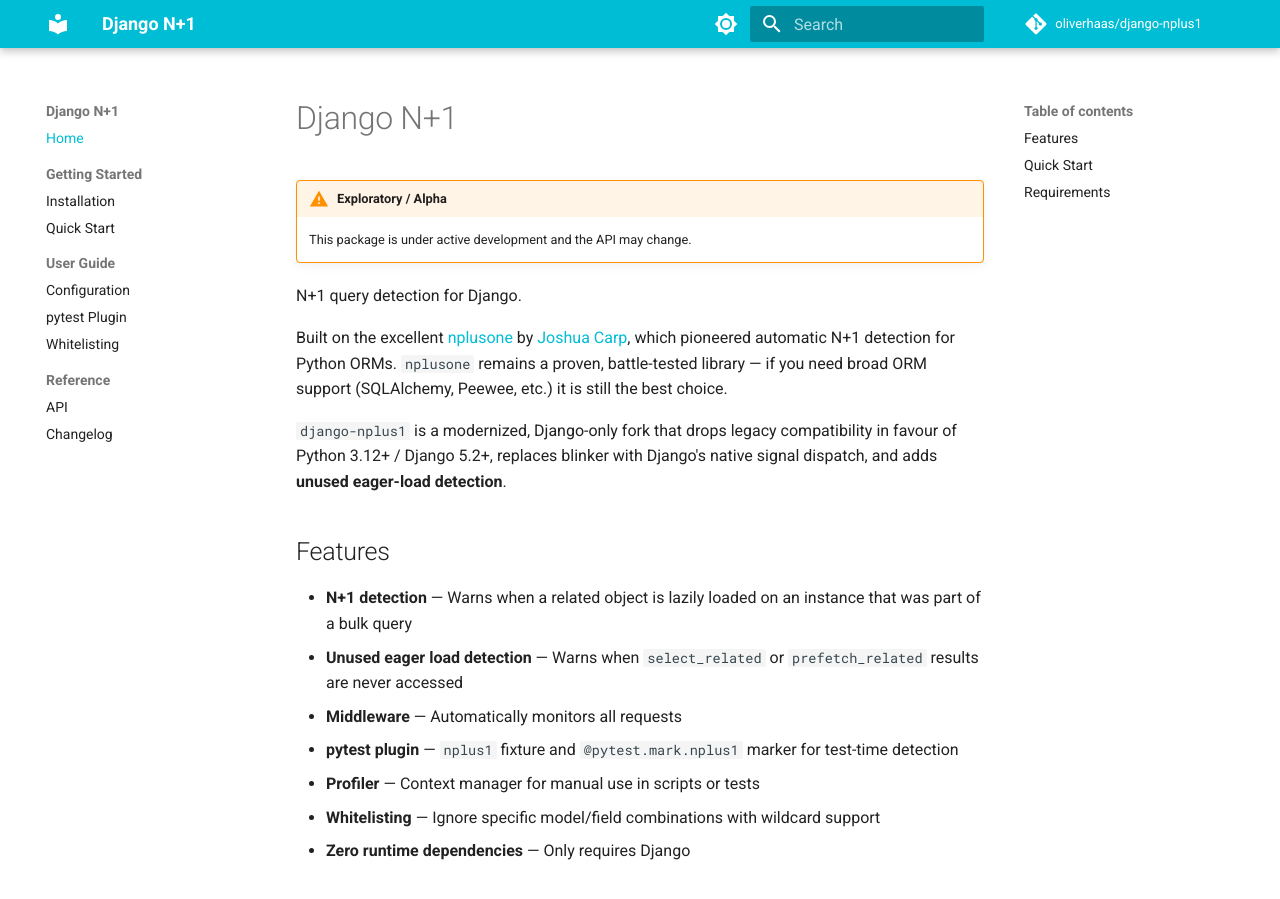
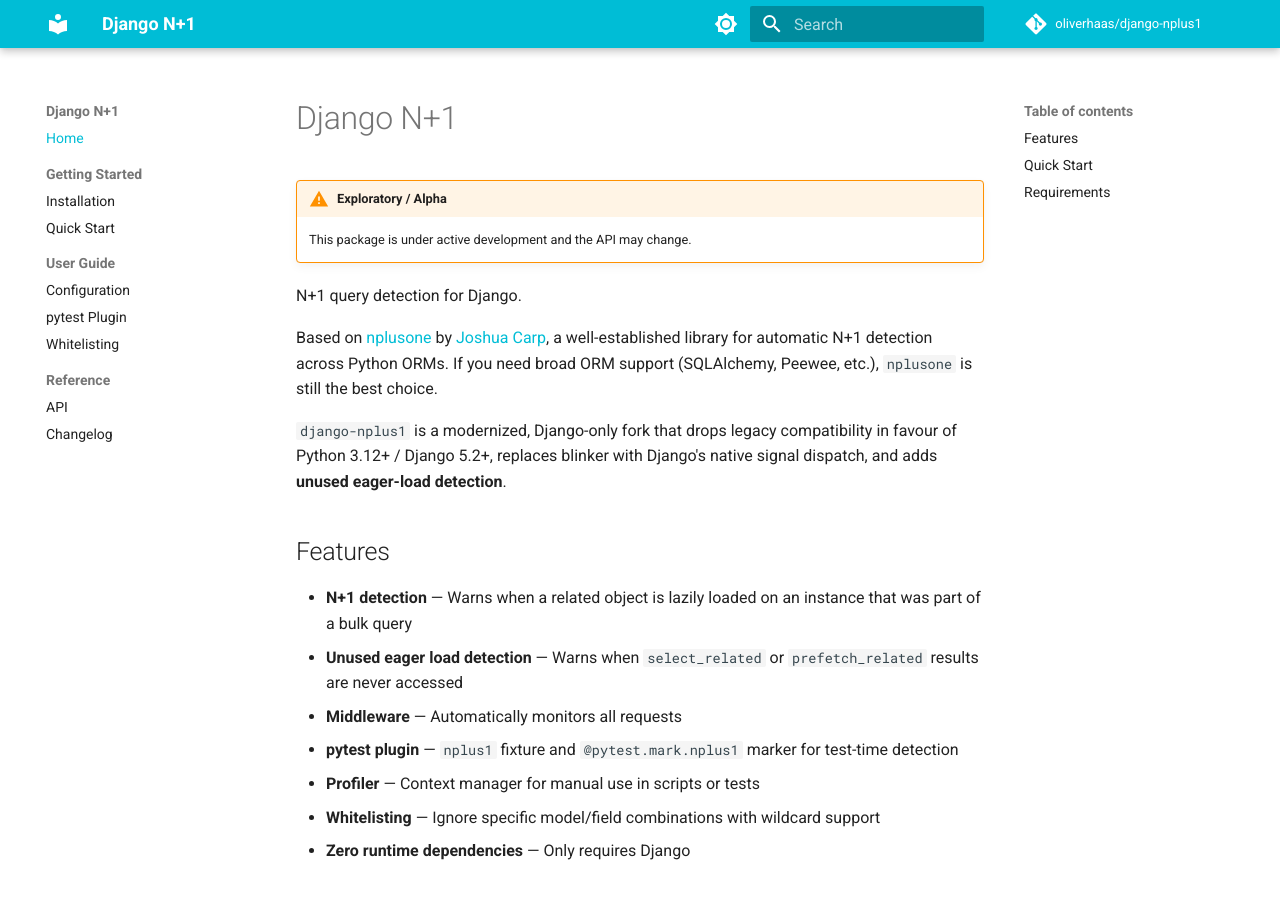
Before and after one commit to oliverhaas/django-nplus1, an MkDocs documentation site: the page built from docs/index.md, in a window 1280 px wide and 900 px high. Built offline with MkDocs 1.6.1 and Material for MkDocs 9.7.7, drawn with Linux system fonts in a browser that asks for light colours; comment, search, counter and statistics services are not loaded; the version menu is left out.

Commit message:
docs: tone down nplusone praise

```diff
--- a/docs/index.md
+++ b/docs/index.md
@@ -5,7 +5,7 @@
 
 N+1 query detection for Django.
 
-Built on the excellent [nplusone](https://github.com/jmcarp/nplusone) by [Joshua Carp](https://github.com/jmcarp), which pioneered automatic N+1 detection for Python ORMs. `nplusone` remains a proven, battle-tested library — if you need broad ORM support (SQLAlchemy, Peewee, etc.) it is still the best choice.
+Based on [nplusone](https://github.com/jmcarp/nplusone) by [Joshua Carp](https://github.com/jmcarp), a well-established library for automatic N+1 detection across Python ORMs. If you need broad ORM support (SQLAlchemy, Peewee, etc.), `nplusone` is still the best choice.
 
 `django-nplus1` is a modernized, Django-only fork that drops legacy compatibility in favour of Python 3.12+ / Django 5.2+, replaces blinker with Django's native signal dispatch, and adds **unused eager-load detection**.
 
```
Also changed, not shown: README.md (+1 -1 lines).
